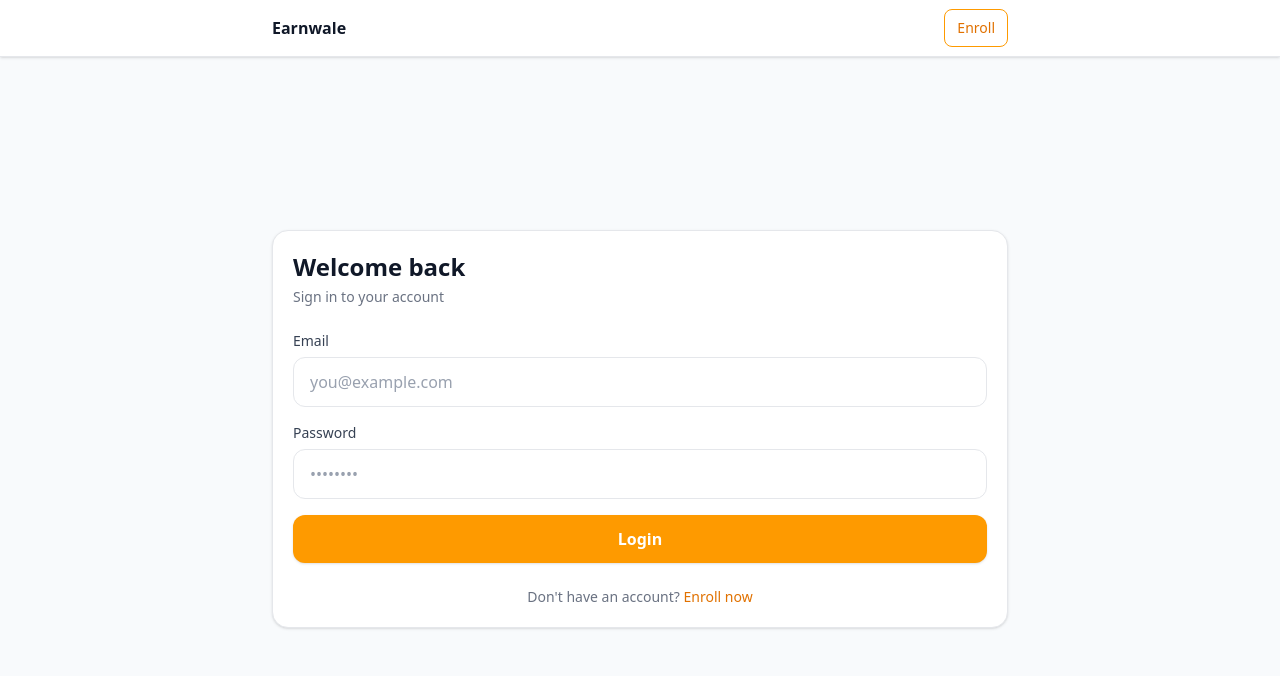
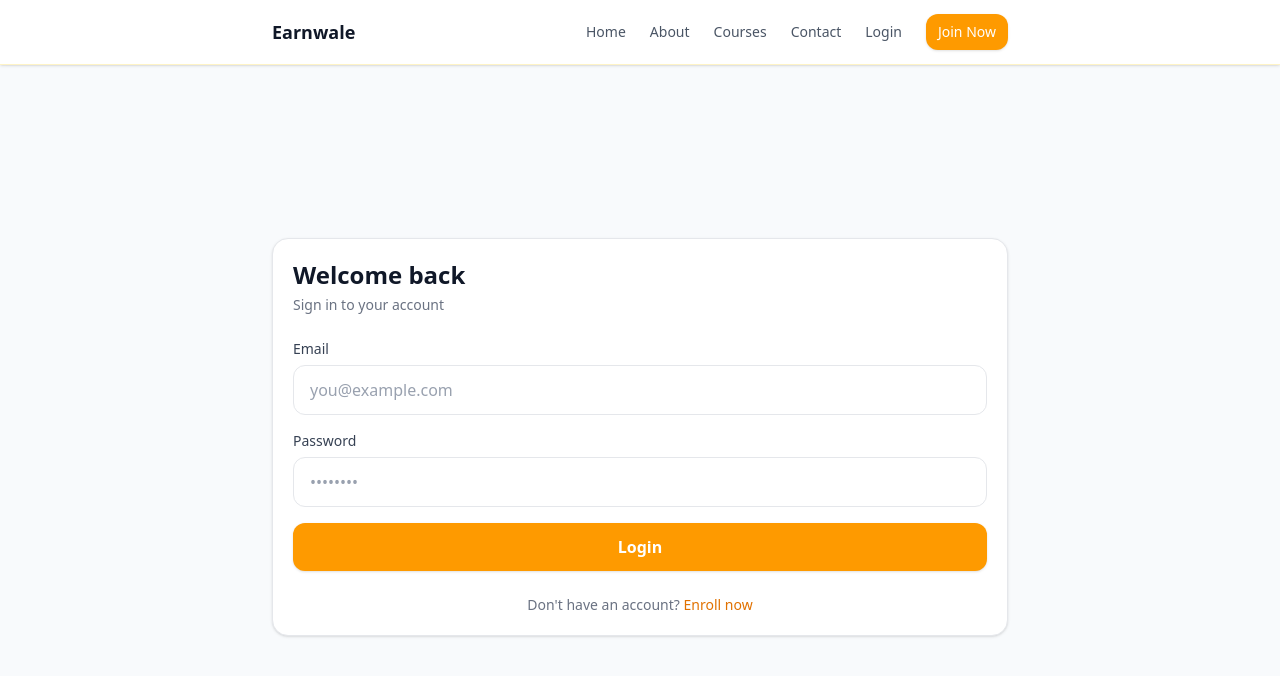
Before and after one commit to anshazlin/earnwale, a Next.js app: page /login in a window 1280 px wide. Shown: the top 676 px of the page. Built offline with nearby package versions, Linux system fonts and the light colour scheme.

Commit message:
Fixed image path to public folder

```diff
--- a/src/app/login/page.tsx
+++ b/src/app/login/page.tsx
@@ -1,5 +1,6 @@
 "use client";
 
+import { SiteNavbar } from "@/components/SiteNavbar";
 import { useState } from "react";
 import Link from "next/link";
 
@@ -60,16 +61,7 @@ export default function LoginPage() {
 
   return (
     <div className="min-h-screen overflow-x-hidden">
-      <header className="sticky top-0 z-10 border-b border-gray-200 bg-white shadow-sm">
-        <div className="mx-auto flex h-14 w-full max-w-screen-md items-center justify-between px-4">
-          <Link href="/" className="text-base font-semibold text-gray-900">
-            Earnwale
-          </Link>
-          <Link href="/signup" className="rounded-lg border border-amber-500 px-3 py-2 text-sm font-medium text-amber-600 hover:bg-amber-50">
-            Enroll
-          </Link>
-        </div>
-      </header>
+      <SiteNavbar />
 
       <div className="mx-auto flex min-h-[calc(100vh-3.5rem)] w-full max-w-screen-md items-center justify-center px-4 py-6">
         <div className="w-full max-w-full rounded-2xl border border-gray-200 bg-white p-5 shadow-sm">
```
